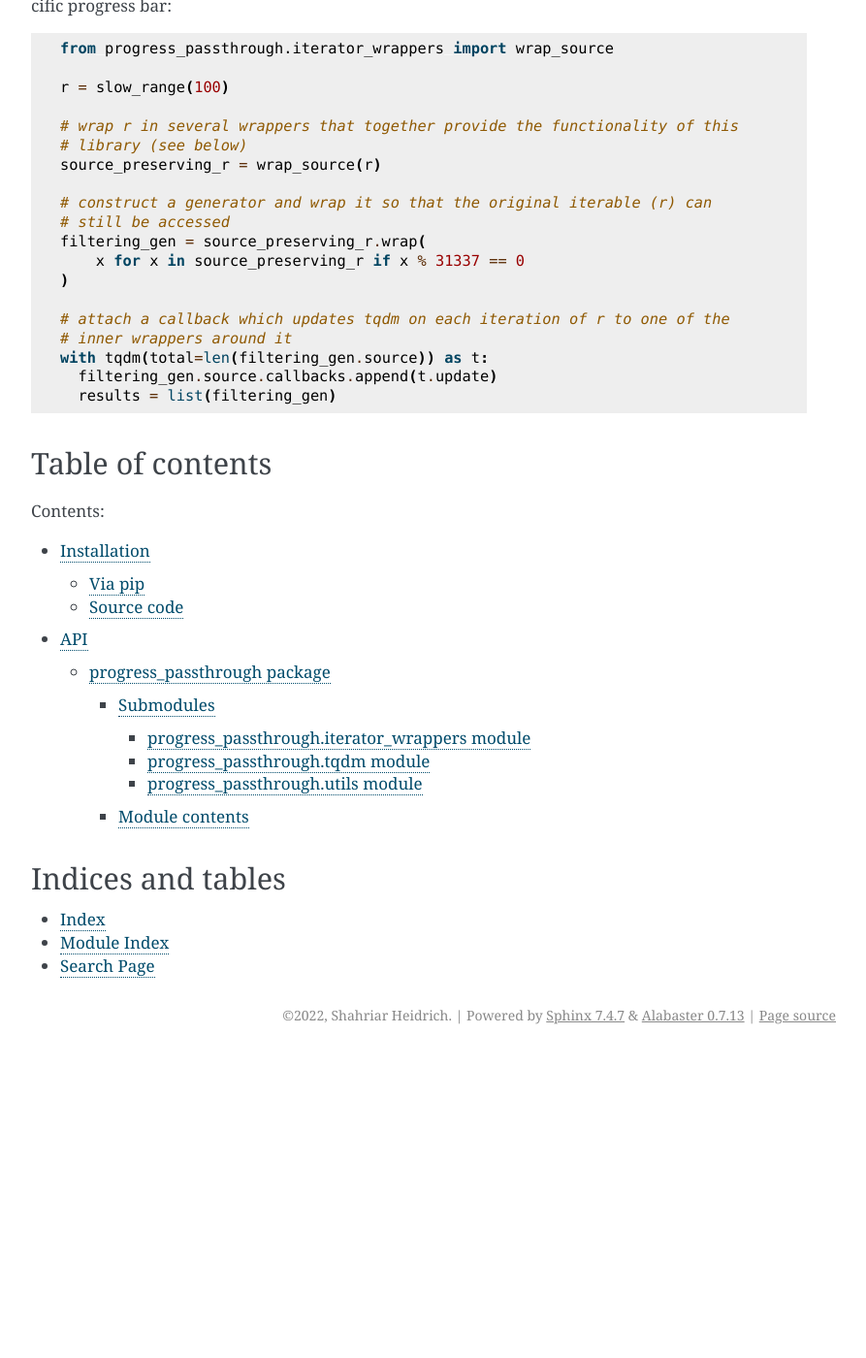
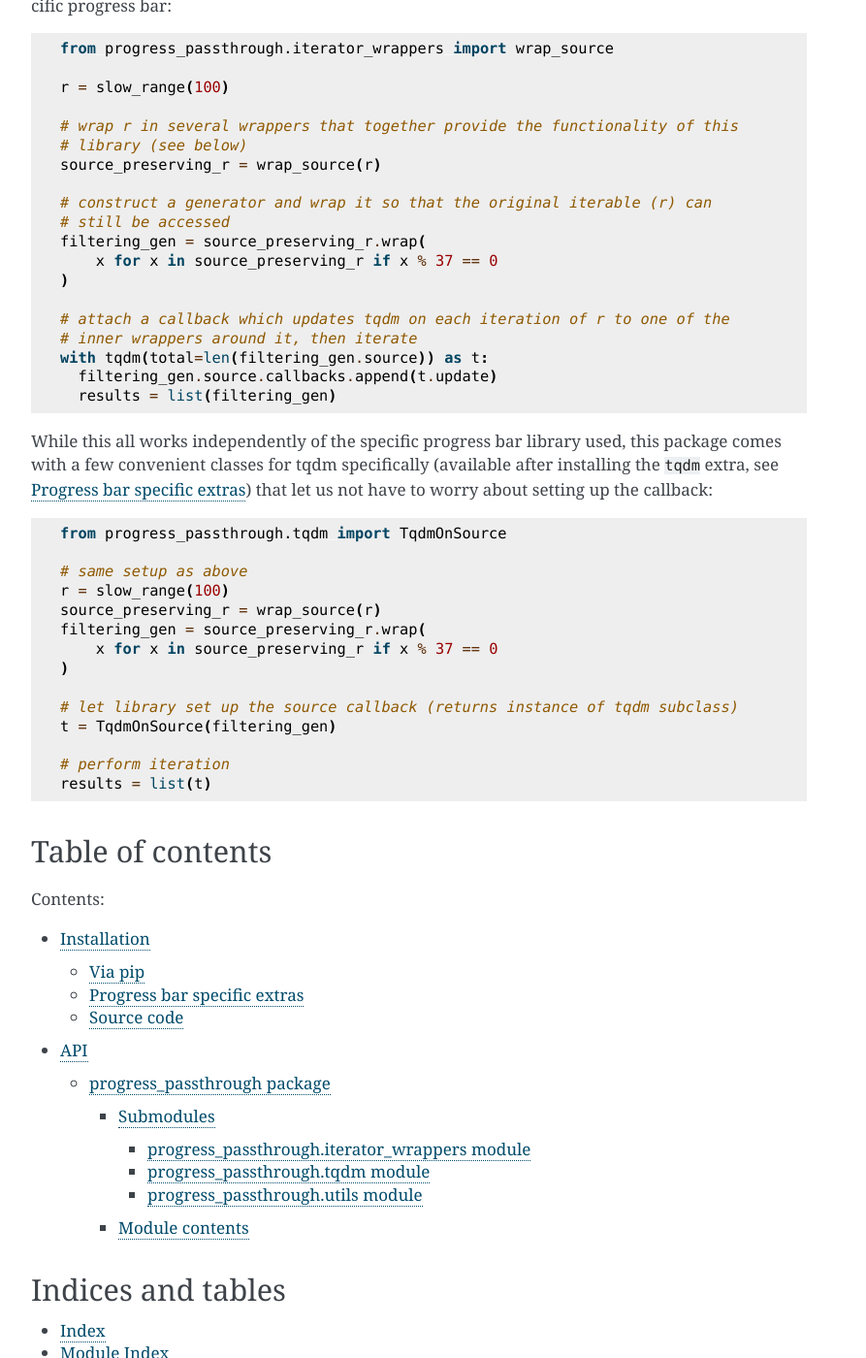
Before and after one commit to smheidrich/progress-passthrough, a Sphinx documentation site: the page built from doc/index.rst, in a window 1280 px wide and 1400 px high, scrolled down 976 px. Shown: the whole window at 97% size, without its empty margins (318-1211 px from the left). Built offline with Sphinx 7.4.7, drawn with Linux system fonts in a browser that asks for light colours; before the commit the page ends 2062 px from its top, so only the background shows below that.

Commit message:
Add docs example for tqdm-specific classes

```diff
--- a/doc/index.rst
+++ b/doc/index.rst
@@ -68,14 +68,36 @@ user down to a specific progress bar:
    # construct a generator and wrap it so that the original iterable (r) can
    # still be accessed
    filtering_gen = source_preserving_r.wrap(
-       x for x in source_preserving_r if x % 31337 == 0
+       x for x in source_preserving_r if x % 37 == 0
    )
 
    # attach a callback which updates tqdm on each iteration of r to one of the
-   # inner wrappers around it
+   # inner wrappers around it, then iterate
    with tqdm(total=len(filtering_gen.source)) as t:
      filtering_gen.source.callbacks.append(t.update)
      results = list(filtering_gen)
+
+While this all works independently of the specific progress bar library used,
+this package comes with a few convenient classes for tqdm specifically
+(available after installing the ``tqdm`` extra, see :ref:`Progress bar specific
+extras`) that let us not have to worry about setting up the callback:
+
+.. code:: python
+
+   from progress_passthrough.tqdm import TqdmOnSource
+
+   # same setup as above
+   r = slow_range(100)
+   source_preserving_r = wrap_source(r)
+   filtering_gen = source_preserving_r.wrap(
+       x for x in source_preserving_r if x % 37 == 0
+   )
+
+   # let library set up the source callback (returns instance of tqdm subclass)
+   t = TqdmOnSource(filtering_gen)
+
+   # perform iteration
+   results = list(t)
 
 .. invisible-code-block: python
 
```
Also changed, not shown: README.md (+5 -2 lines), doc/installation.rst (+9 -0 lines).
